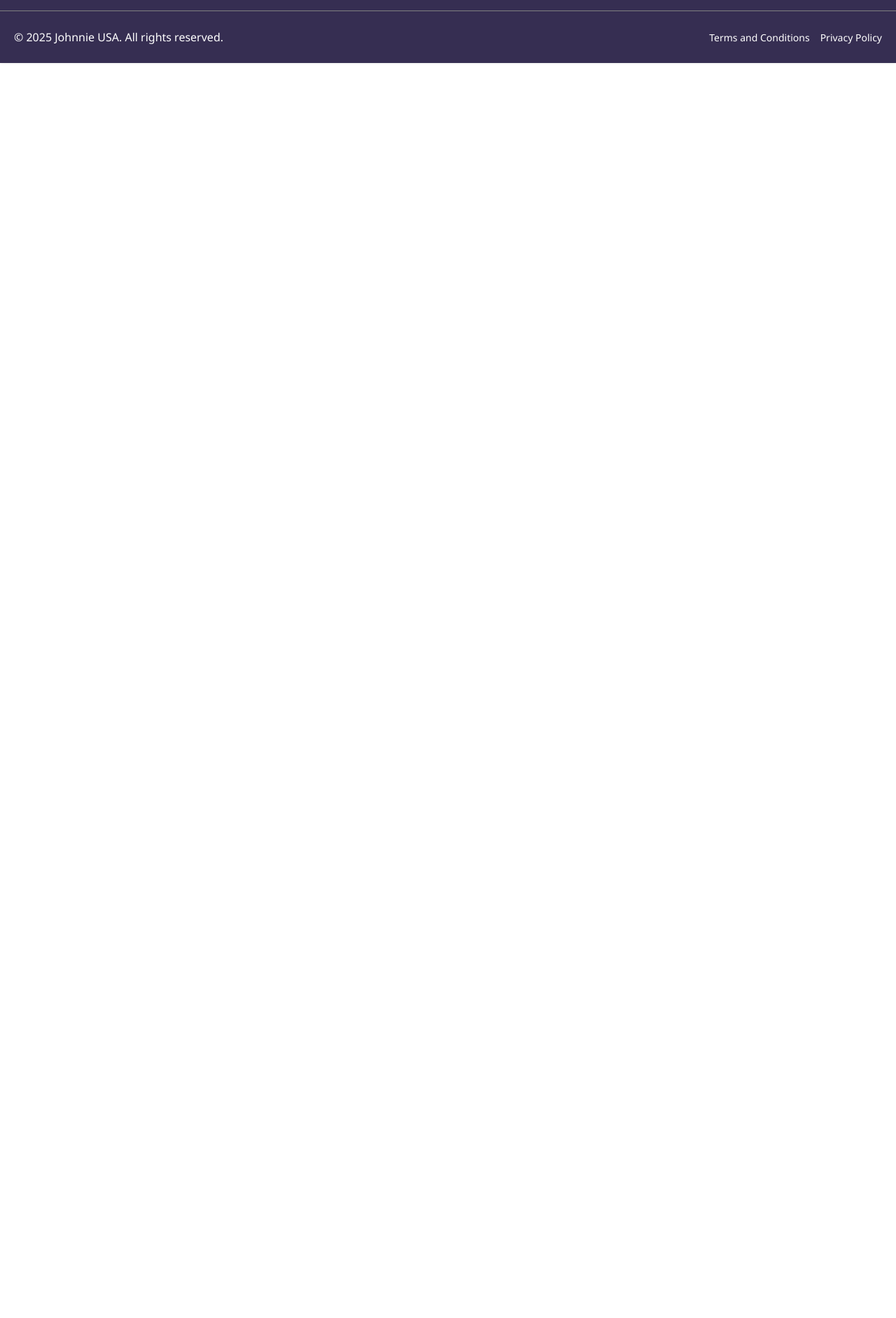
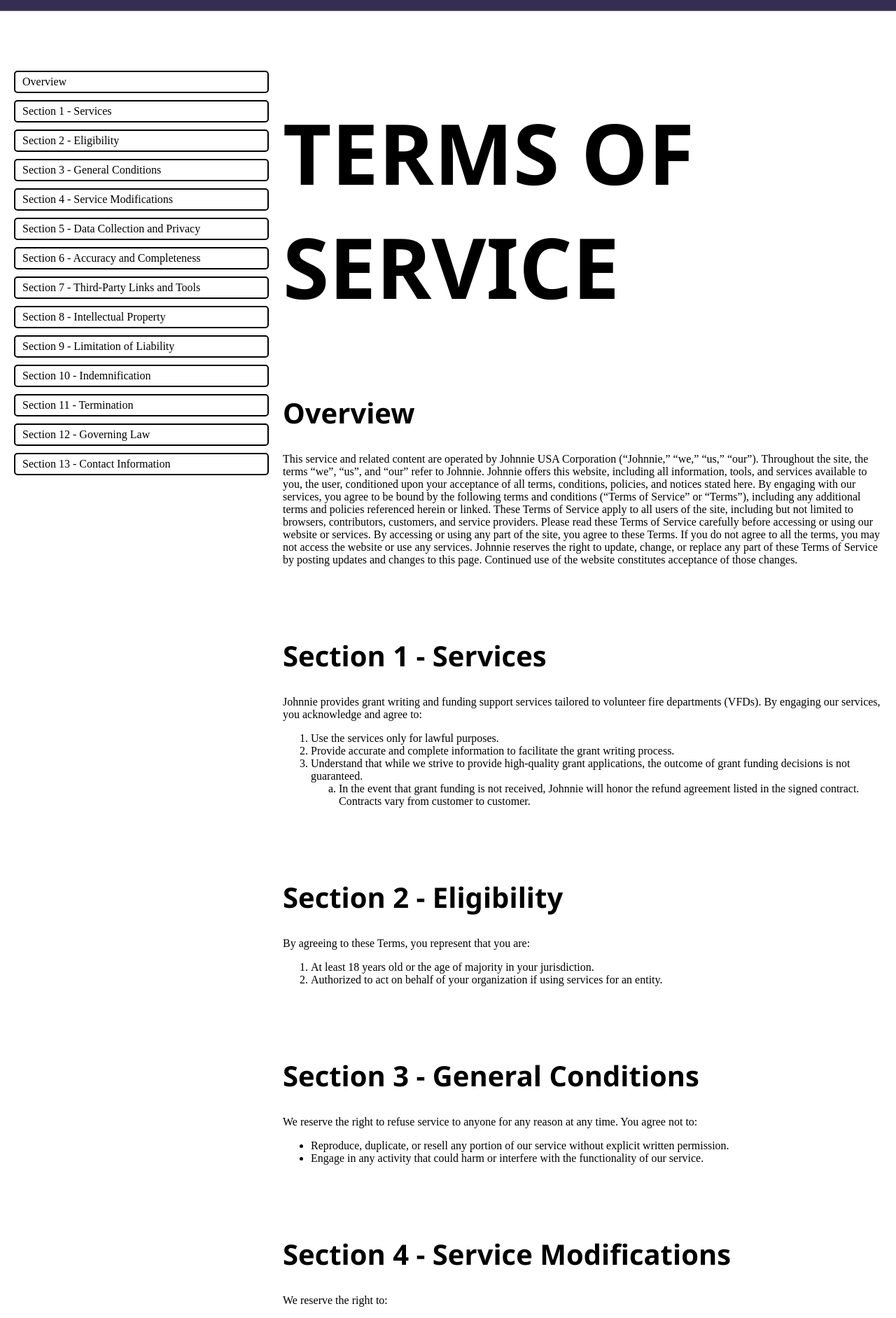
Before and after one commit to laplaces42/johnnie, a React (Create React App) app in the folder frontend/: page /terms-and-conditions in a window 1280 px wide. Shown: the part 60-1943 px from the top of the page at 70% size. Before the commit the page ends 800 px from the top, so only its background shows below. Built offline with nearby package versions, Linux system fonts and the light colour scheme.

Commit message:
Implemented terms and conditions page

```diff
--- a/frontend/src/App.jsx
+++ b/frontend/src/App.jsx
@@ -7,7 +7,8 @@
 import HirePage from "./pages/HirePage";
 import MenuBar from "./components/MenuBar";
 import BottomMenuBar from "./components/BottomMenuBar";
-import { PricingAndFAQPage } from "./pages/PricingAndFAQPage";
+import PricingAndFAQPage from "./pages/PricingAndFAQPage";
+import TermsAndConditions from "./pages/TermsAndConditions";
 
 function App() {
 
@@ -22,6 +23,7 @@
           <Route path="/search" element={<SearchPage />} />
           <Route path="/contact" element={<ContactPage />} />
           <Route path="/hire" element={<HirePage />} />
+          <Route path="/terms-and-conditions" element={<TermsAndConditions />} />
         </Routes>
         <BottomMenuBar />
       </div>
--- /dev/null
+++ b/frontend/src/pages/TCSidebar.jsx
@@ -0,0 +1,27 @@
+import "../stylesheets/TCSidebar.css";
+
+export function TCSidebar() {
+    return (
+        <div className="tc-sidebar">
+            <a href="#overview" className="tc-sidebar-button">Overview</a>
+            <a href="#services" className="tc-sidebar-button">Section 1 - Services</a>
+            <a href="#eligibility" className="tc-sidebar-button">Section 2 - Eligibility</a>
+            <a href="#general-conditions" className="tc-sidebar-button">Section 3 - General Conditions</a>
+            <a href="#service-modifications" className="tc-sidebar-button">Section 4 - Service Modifications</a>
+            <a href="#data-collection-and-privacy" className="tc-sidebar-button">Section 5 - Data Collection and Privacy</a>
+            <a href="#accuracy-and-completeness" className="tc-sidebar-button">Section 6 - Accuracy and Completeness</a>
+            <a href="#third-party-links-and-tools" className="tc-sidebar-button">Section 7 - Third-Party Links and Tools</a>
+            <a href="#intellectual-property" className="tc-sidebar-button">Section 8 - Intellectual Property</a>
+            <a href="#limitation-of-liability" className="tc-sidebar-button">Section 9 - Limitation of Liability</a>
+            <a href="#indemnification" className="tc-sidebar-button">Section 10 - Indemnification</a>
+            <a href="#termination" className="tc-sidebar-button">Section 11 - Termination</a>
+            <a href="#governing-law" className="tc-sidebar-button">Section 12 - Governing Law</a>
+            <a href="#contact-information" className="tc-sidebar-button">Section 13 - Contact Information</a>
+
+            {/* <h1>Terms and Conditions</h1>
+            <p>Here are the terms and conditions...</p> */}
+        </div>
+    );
+}
+
+export default TCSidebar;
--- a/frontend/src/pages/TermsAndConditions.jsx
+++ b/frontend/src/pages/TermsAndConditions.jsx
@@ -1,10 +1,171 @@
+import TCSidebar from "./TCSidebar";
+import "../stylesheets/TermsAndConditions.css";
+
 export function TermsAndConditions() {
-    return (
-        <div>
-            <h1>Terms and Conditions</h1>
-            <p>Here are the terms and conditions...</p>
-        </div>
-    );
+  return (
+    <div className="tc-group">
+      <TCSidebar></TCSidebar>
+      <div className="tc">
+        <h1>TERMS OF SERVICE</h1>
+        <h2 id="overview">Overview</h2>
+        <p>
+          This service and related content are operated by Johnnie USA
+          Corporation (“Johnnie,” “we,” “us,” “our”). Throughout the site, the
+          terms “we”, “us”, and “our” refer to Johnnie. Johnnie offers this
+          website, including all information, tools, and services available to
+          you, the user, conditioned upon your acceptance of all terms,
+          conditions, policies, and notices stated here. By engaging with our
+          services, you agree to be bound by the following terms and conditions
+          (“Terms of Service” or “Terms”), including any additional terms and
+          policies referenced herein or linked. These Terms of Service apply to
+          all users of the site, including but not limited to browsers,
+          contributors, customers, and service providers. Please read these
+          Terms of Service carefully before accessing or using our website or
+          services. By accessing or using any part of the site, you agree to
+          these Terms. If you do not agree to all the terms, you may not access
+          the website or use any services. Johnnie reserves the right to update,
+          change, or replace any part of these Terms of Service by posting
+          updates and changes to this page. Continued use of the website
+          constitutes acceptance of those changes.
+        </p>
+        <h2 id="services">Section 1 - Services</h2>
+        <p>
+          Johnnie provides grant writing and funding support services tailored
+          to volunteer fire departments (VFDs). By engaging our services, you
+          acknowledge and agree to:
+          <ol>
+            <li>Use the services only for lawful purposes.</li>
+            <li>
+              Provide accurate and complete information to facilitate the grant
+              writing process.
+            </li>
+            <li>
+              Understand that while we strive to provide high-quality grant
+              applications, the outcome of grant funding decisions is not
+              guaranteed.
+              <ol type="a">
+                <li>
+                  In the event that grant funding is not received, Johnnie will
+                  honor the refund agreement listed in the signed contract.
+                  Contracts vary from customer to customer.
+                </li>
+              </ol>
+            </li>
+          </ol>
+        </p>
+        <h2 id="eligibility">Section 2 - Eligibility</h2>
+        <p>
+          By agreeing to these Terms, you represent that you are:
+          <ol>
+            <li>
+              At least 18 years old or the age of majority in your jurisdiction.
+            </li>
+            <li>
+              Authorized to act on behalf of your organization if using services
+              for an entity.
+            </li>
+          </ol>
+        </p>
+        <h2 id="general-conditions">Section 3 - General Conditions</h2>
+        <p>
+          We reserve the right to refuse service to anyone for any reason at any
+          time. You agree not to:
+          <ul>
+            <li>
+              Reproduce, duplicate, or resell any portion of our service without
+              explicit written permission.
+            </li>
+            <li>
+              Engage in any activity that could harm or interfere with the
+              functionality of our service.
+            </li>
+          </ul>
+        </p>
+        <h2 id="service-modifications">Section 4 - Service Modifications</h2>
+        <p>
+          We reserve the right to:
+          <ol>
+            <li>
+              Modify or discontinue any aspect of our services without notice.
+            </li>
+            <li>
+              Change pricing or service conditions at our sole discretion.
+            </li>
+          </ol>
+          We will not be liable for modifications, price changes, or service
+          discontinuation.
+        </p>
+        <h2 id="data-collection-and-privacy">Section 5 - Data Collection and Privacy</h2>
+        <p>
+          Your submission of personal and organizational data is governed by our
+          Privacy Policy. By using our services, you consent to the collection
+          and processing of data necessary to facilitate the grant writing and
+          funding process.
+        </p>
+        <h2 id="accuracy-and-completeness">Section 6 - Accuracy and Completeness</h2>
+        <p>
+          Johnnie strives to provide accurate and reliable services. However:
+          <ol>
+            <li>We do not guarantee error-free content or service outcomes.</li>
+            <li>Any reliance on information provided is at your own risk.</li>
+          </ol>
+        </p>
+        <h2 id="third-party-links-and-tools">Section 7 - Third-Party Links and Tools</h2>
+        <p>
+          Our services may include links to third-party resources or utilize
+          third-party tools. Johnnie does not control, endorse, or assume
+          responsibility for third-party content or functionality. Use of these
+          resources is at your own discretion and risk.
+        </p>
+        <h2 id="intellectual-property">Section 8 - Intellectual Property</h2>
+        <p>
+          All content, tools, and materials provided by Johnnie are the
+          intellectual property of Johnnie USA Corporation. Users may not copy,
+          distribute, or modify our content without express permission.
+        </p>
+        <h2 id="limitation-of-liability">Section 9 - Limitation of Liability</h2>
+        <p>
+          Johnnie and its affiliates will not be held liable for any direct,
+          indirect, incidental, or consequential damages arising from your use
+          of the website or services.
+        </p>
+        <h2 id="indemnification">Section 10 - Indemnification</h2>
+        <p>
+          You agree to indemnify and hold harmless Johnnie USA Corporation, its
+          officers, agents, and employees from any claims or demands, including
+          attorney fees, arising from your breach of these Terms or your misuse
+          of the services.
+        </p>
+        <h2 id="termination">Section 11 - Termination</h2>
+        <p>
+          JJohnnie reserves the right to terminate service to any user for
+          violations of these Terms or other applicable policies. Termination
+          does not absolve you of obligations incurred prior to the termination
+          date.
+        </p>
+        <h2 id="governing-law">Section 12 - Governing Law</h2>
+        <p>
+          These Terms of Service are governed by and construed in accordance
+          with the laws of the State of Delaware, United States.
+        </p>
+        <h2 id="contact-information">Section 13 - Contact Information</h2>
+        <p>
+          For questions about these Terms of Service, please contact us at:
+          <br />
+          Johnnie USA Corporation
+          <br />
+          team@johnniegrants.com
+          <br />
+          6340 Main Street, Houston, TX, 77005
+          <br />
+          503-433-2285
+          <br />
+          Thank you for choosing Johnnie to assist with your funding and grant
+          writing needs.
+        </p>
+      </div>
+    </div>
+  );
 }
 
 export default TermsAndConditions;
--- /dev/null
+++ b/frontend/src/stylesheets/TCSidebar.css
@@ -0,0 +1,32 @@
+.tc-sidebar {
+  display: flex;
+  flex-direction: column;
+  width: 30vw;
+  height: fit-content;
+  position: sticky;
+  top: 0;
+  padding: 80px 0;
+}
+
+.tc-sidebar-button {
+    text-align: left;
+    background-color: transparent;
+    margin-left: 20px;
+    margin-top: 5px;
+    margin-bottom: 5px;
+    padding: 5px 10px;
+    border: 2px black solid;
+    border-radius: 5px;
+    text-decoration: none;
+    color: black;
+
+
+}
+
+.tc-sidebar-button {
+    color: black;
+}
+
+.tc-sidebar-button:hover {
+    cursor: pointer;
+}
--- /dev/null
+++ b/frontend/src/stylesheets/TermsAndConditions.css
@@ -0,0 +1,12 @@
+.tc-group {
+    display: flex;
+}
+
+.tc {
+    width: 70vw;
+    padding: 20px;
+}
+
+h2 {
+    scroll-margin-top: 80px;
+  }
```
